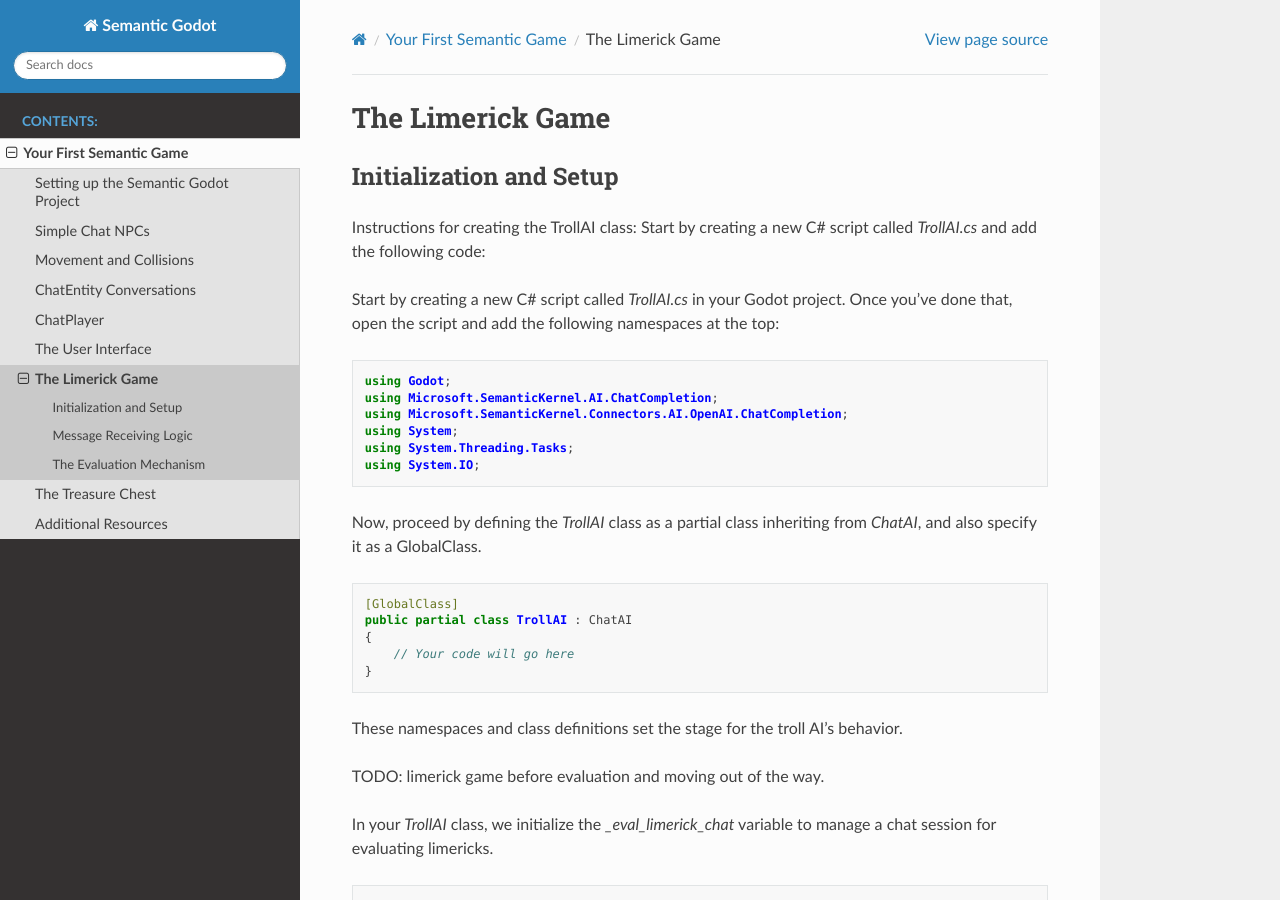
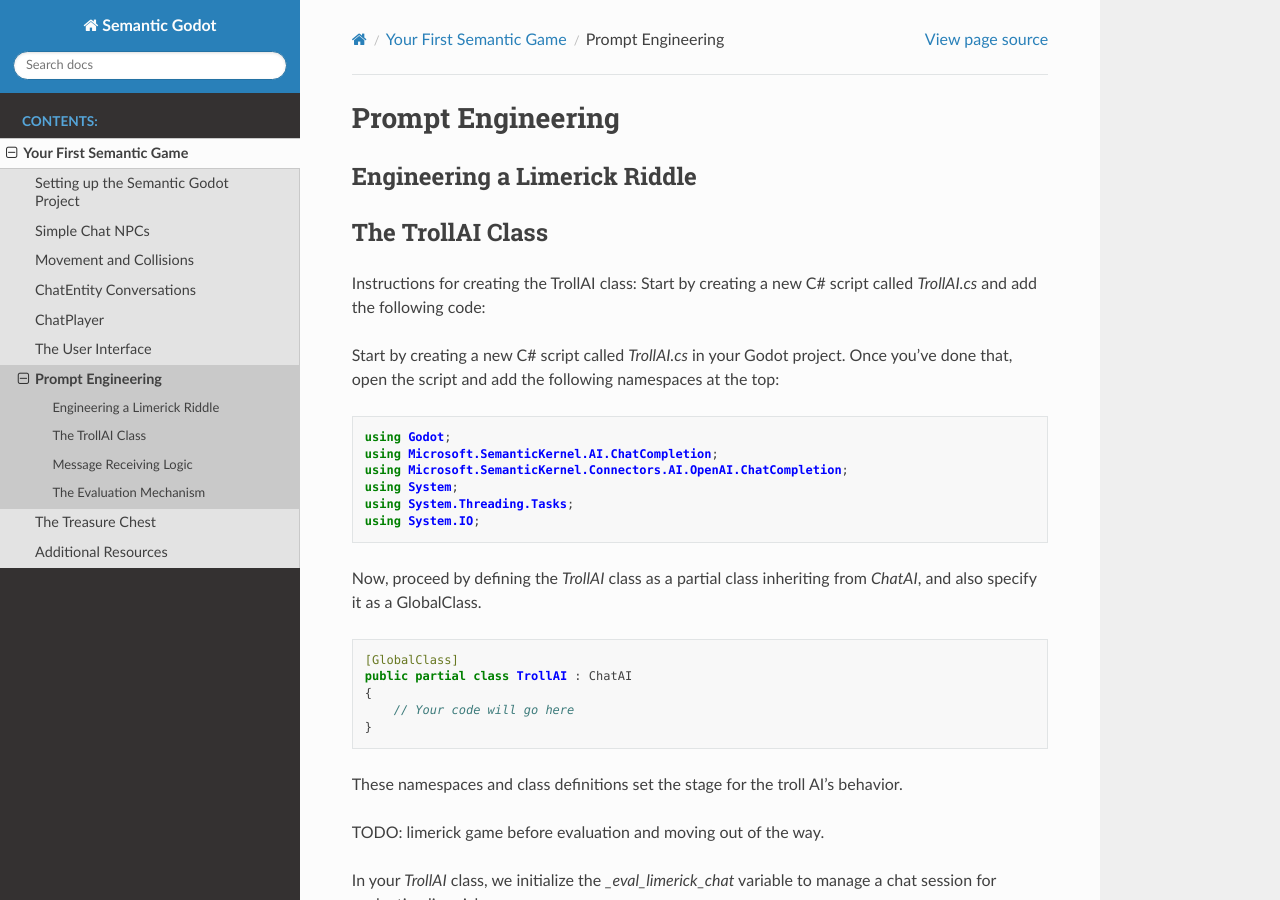
Before and after one commit to RaiderSoft/semantic-godot, a Sphinx documentation site: the page built from docs/first_semantic_game/07.prompt_engineering.rst, in a window 1280 px wide and 900 px high. Built offline with Sphinx 7.4.7 and the Read the Docs theme 2.0.0, drawn with Linux system fonts in a browser that asks for light colours.

Commit message:
Rename evaluating guesses to prompt engineering

```diff
--- a/docs/first_semantic_game/07.evaluating_guesses.rst
+++ b/docs/first_semantic_game/07.prompt_engineering.rst
@@ -1,8 +1,13 @@
-The Limerick Game
-=================
+Prompt Engineering
+==================
 
-Initialization and Setup
-------------------------
+Engineering a Limerick Riddle
+-----------------------------
+
+
+
+The TrollAI Class
+-----------------
 
 Instructions for creating the TrollAI class:
 Start by creating a new C# script called `TrollAI.cs` and add the following code:
--- a/docs/first_semantic_game/index.rst
+++ b/docs/first_semantic_game/index.rst
@@ -145,6 +145,6 @@ It has ChatGPT's usual corny style, and it reads like an OpenAI advert, but... /
    04.chatEntity_conversations
    05.the_player
    06.user_interface
-   07.evaluating_guesses
+   07.prompt_engineering
    08.treasure_chest
    09.additional_resources
```
